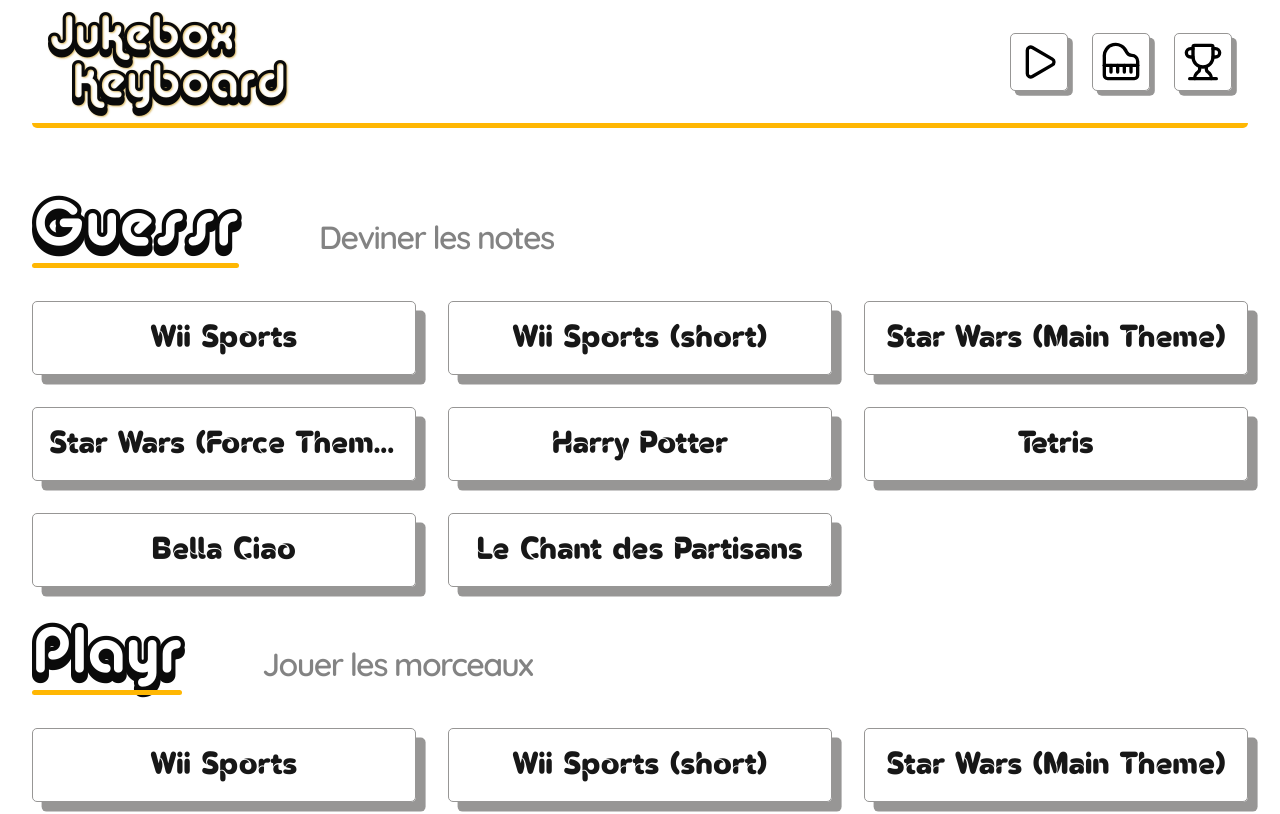
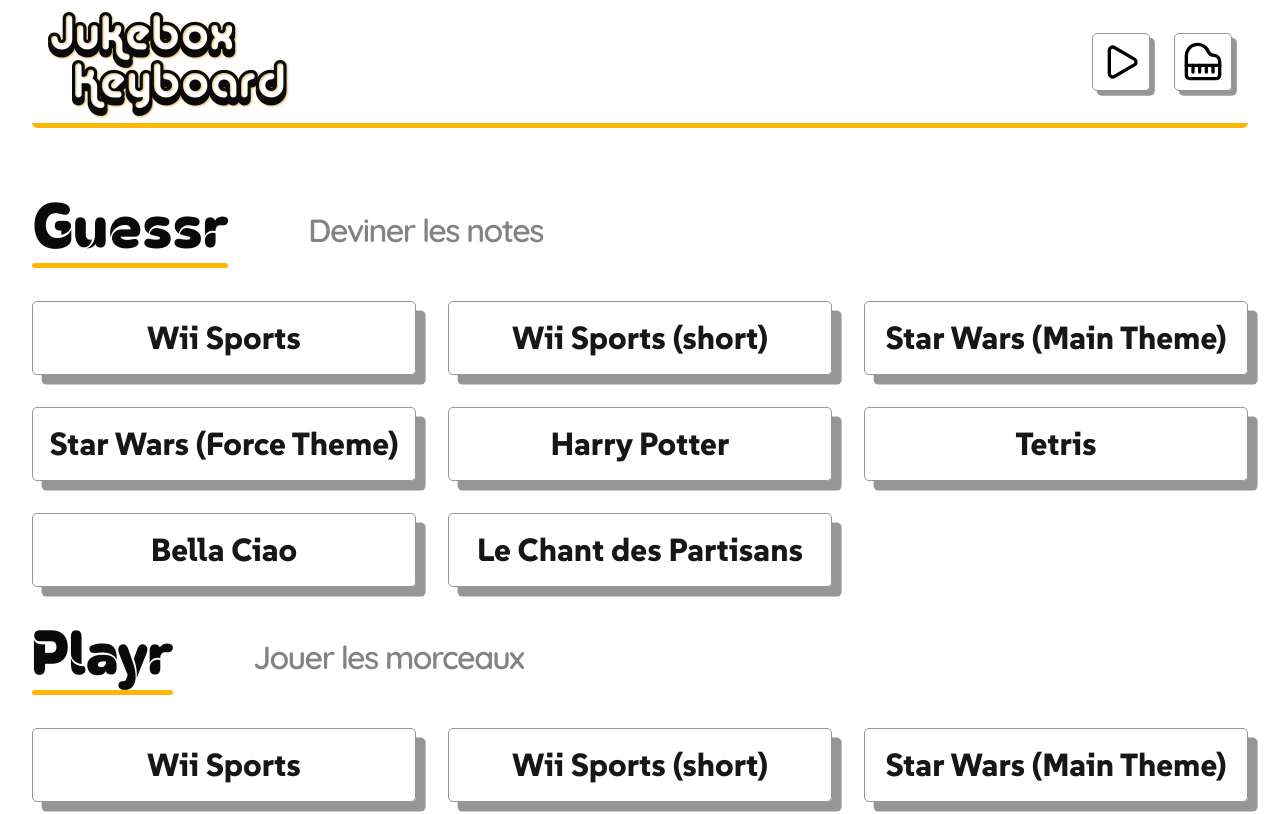
Before and after one commit to ArthurChardon/keyboard-jukebox, a React (Vite) app: page / in a window 1280 px wide. Shown: the top 814 px of the page. Built offline with nearby package versions, Linux system fonts and the light colour scheme.

Commit message:
feat: font readibility issue fix by swapping

```diff
--- a/src/App.tsx
+++ b/src/App.tsx
@@ -34,6 +34,8 @@
       case "/":
       default:
         setHeaderTitle(
+          <Link to={{ pathname: "/" }}>
+            {" "}
             <h1
               aria-label="Jukebox Keyboard"
               className="home--title leading-none w-fit h-fit text-center"
@@ -41,6 +43,7 @@
               <div className="home--title--segment">Jukebox</div>
               <div className="home--title--segment ml-[1.5rem]">Keyboard</div>
             </h1>
+          </Link>
         );
         break;
     }
@@ -59,7 +62,7 @@
               <Link to={{ pathname: "/free" }}>
                 <Piano width={40} height={40}></Piano>
               </Link>
-              <Link to={{ pathname: "/" }}>
+              <Link className="hidden" to={{ pathname: "/" }}>
                 <Trophy width={40} height={40}></Trophy>
               </Link>
             </nav>
--- a/src/components/Guessr/GuessrNote/GuessrNote.css
+++ b/src/components/Guessr/GuessrNote/GuessrNote.css
@@ -11,7 +11,8 @@
     transition: all .3s ease;
 
     .guessr-note--note {
-        font-family: AlbaS;
+        font-family: Suse;
+        font-weight: 600;
         font-size: 6.6rem;
         line-height: 100%;
         transition: all .3s ease;
--- a/src/components/Guessr/GuessrValidatedNote/GuessrValidatedNote.css
+++ b/src/components/Guessr/GuessrValidatedNote/GuessrValidatedNote.css
@@ -1,7 +1,8 @@
 .guessr-validated-note--note {
     font-size: 2rem;
     line-height: 100%;
-    font-family: Alba;
+    font-family: Suse;
+    font-weight: 600;
 }
 
 .guessr-validated-note {
--- a/src/components/Home/Home.css
+++ b/src/components/Home/Home.css
@@ -6,7 +6,7 @@
 }
 
 .game-home-title {
-    font-family: AlbaS;
+    font-family: Omegle;
     position: relative;
     width: fit-content;
     height: fit-content;
@@ -35,7 +35,8 @@
     border-radius: 5px;
     border: 1px solid var(--accent-shadow);
     box-shadow: 0.3em 0.3em var(--accent-shadow);
-    font-family: Omegle;
+    font-family: Suse;
+    font-weight: 800;
     font-size: 2rem;
     color: var(--accent-foreground);
     transition: all 0.35s;
@@ -57,5 +58,4 @@
     opacity: 0.5;
     letter-spacing: -.05em;
     line-height: 100%;
-    margin-top: .8rem;
 }
```
Lines whose indentation alone changed are shown as unchanged.
